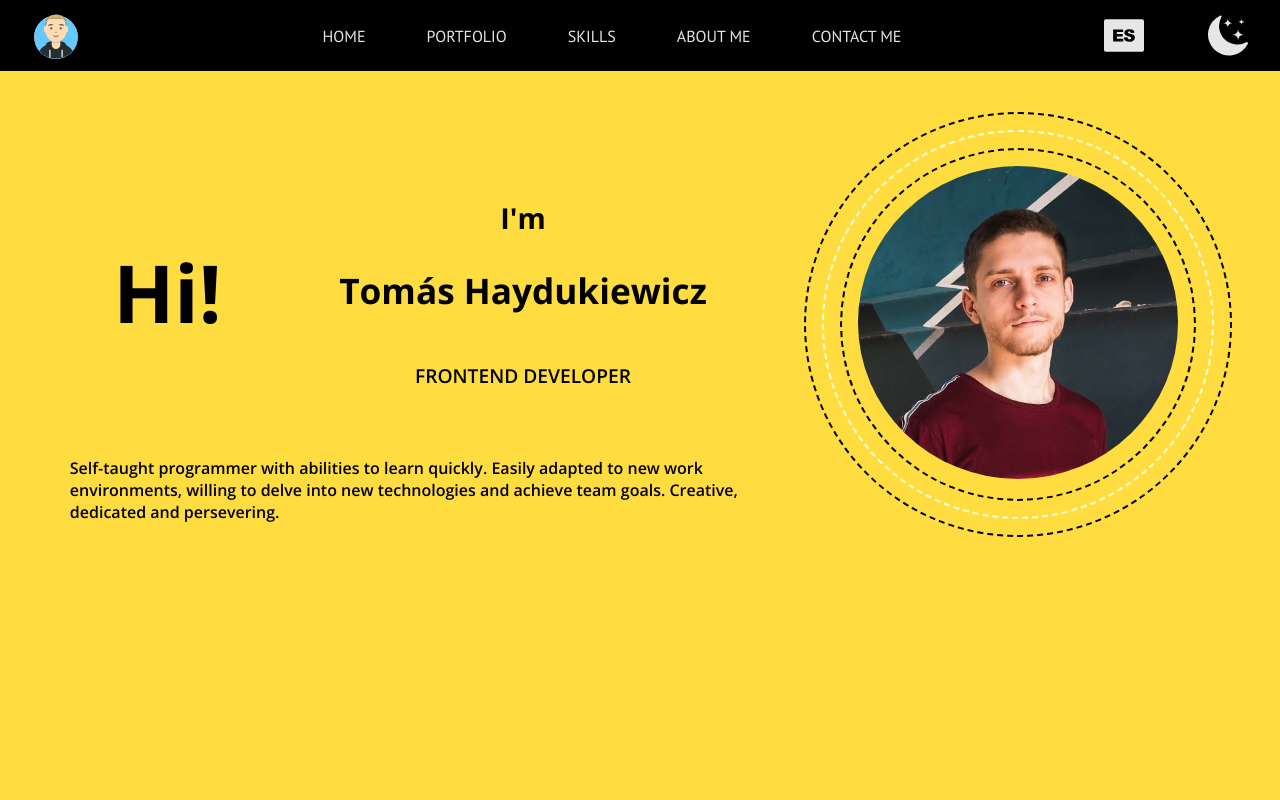
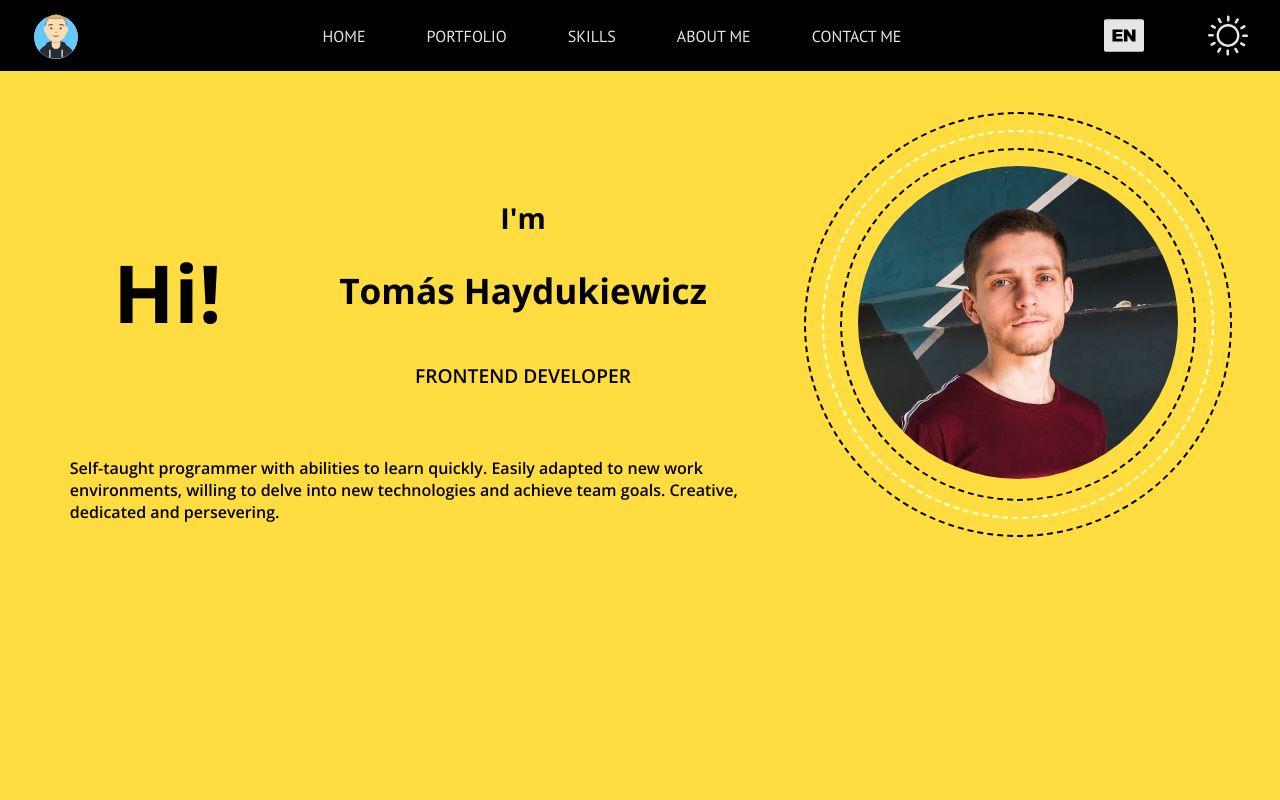
Before and after one commit to TomasHaydu/My-Web, a React (Vite) app: page / in a window 1280 px wide. Shown: the top 800 px of the page. Built offline with nearby package versions, Linux system fonts and the light colour scheme.

Commit message:
swapping header lang & fixing jpg naming

```diff
--- a/src/App.jsx
+++ b/src/App.jsx
@@ -100,13 +100,13 @@ function App() {
         </ul>
         <div className="header__img">
           <img
-            src={language == "eng" ? ESP : ENG}
+            src={language == "eng" ? ENG : ESP}
             alt="ESP/ENG"
             className={dark ? "header__img-eng-dark" : "header__img-eng"}
             onClick={() => changeLang()}
           />
           <img
-            src={dark ? Light : Dark}
+            src={dark ? Dark : Light}
             alt="light/dark mode"
             className={dark ? "header__img-theme-dark" : "header__img-theme"}
             onClick={() => setDark(!dark)}
```
